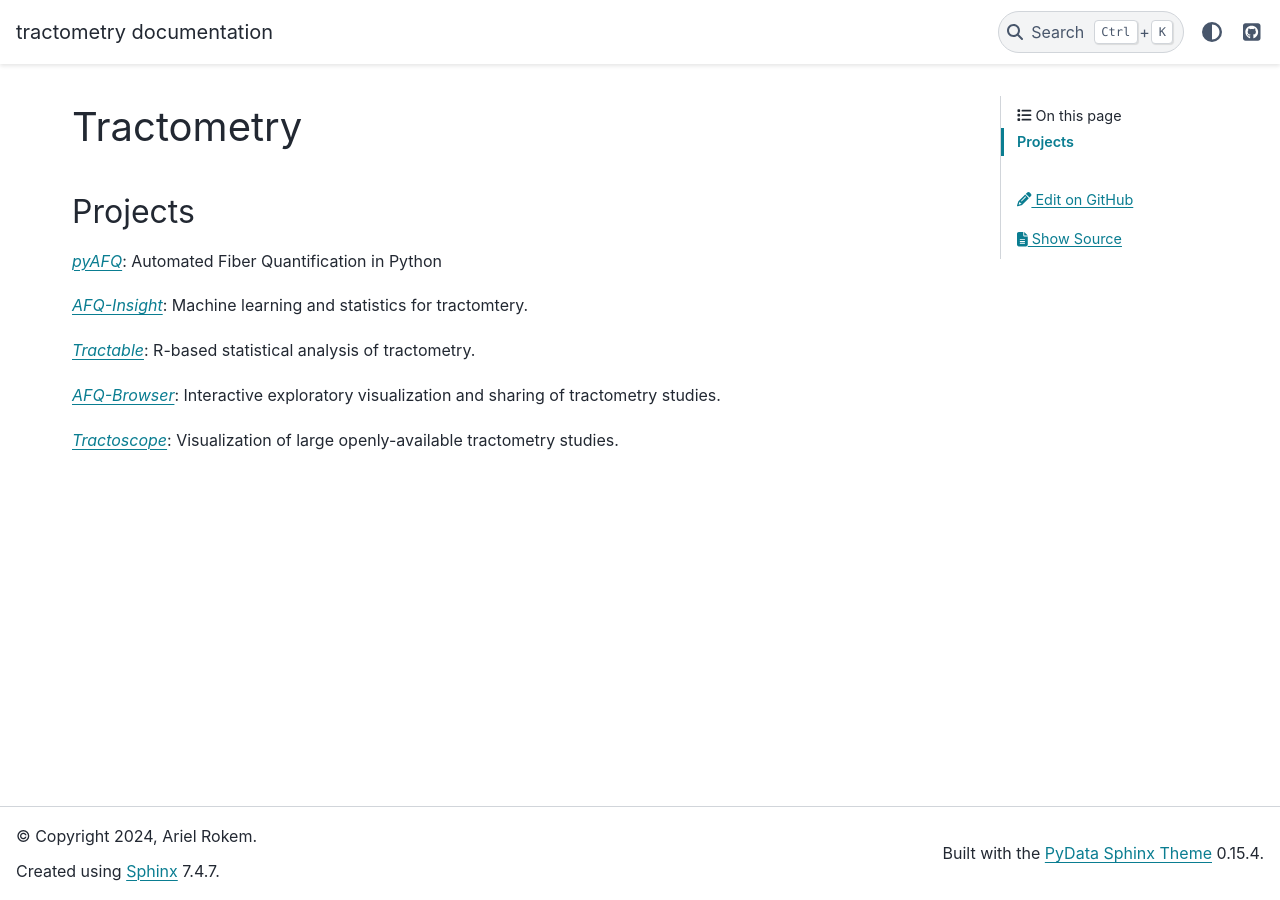
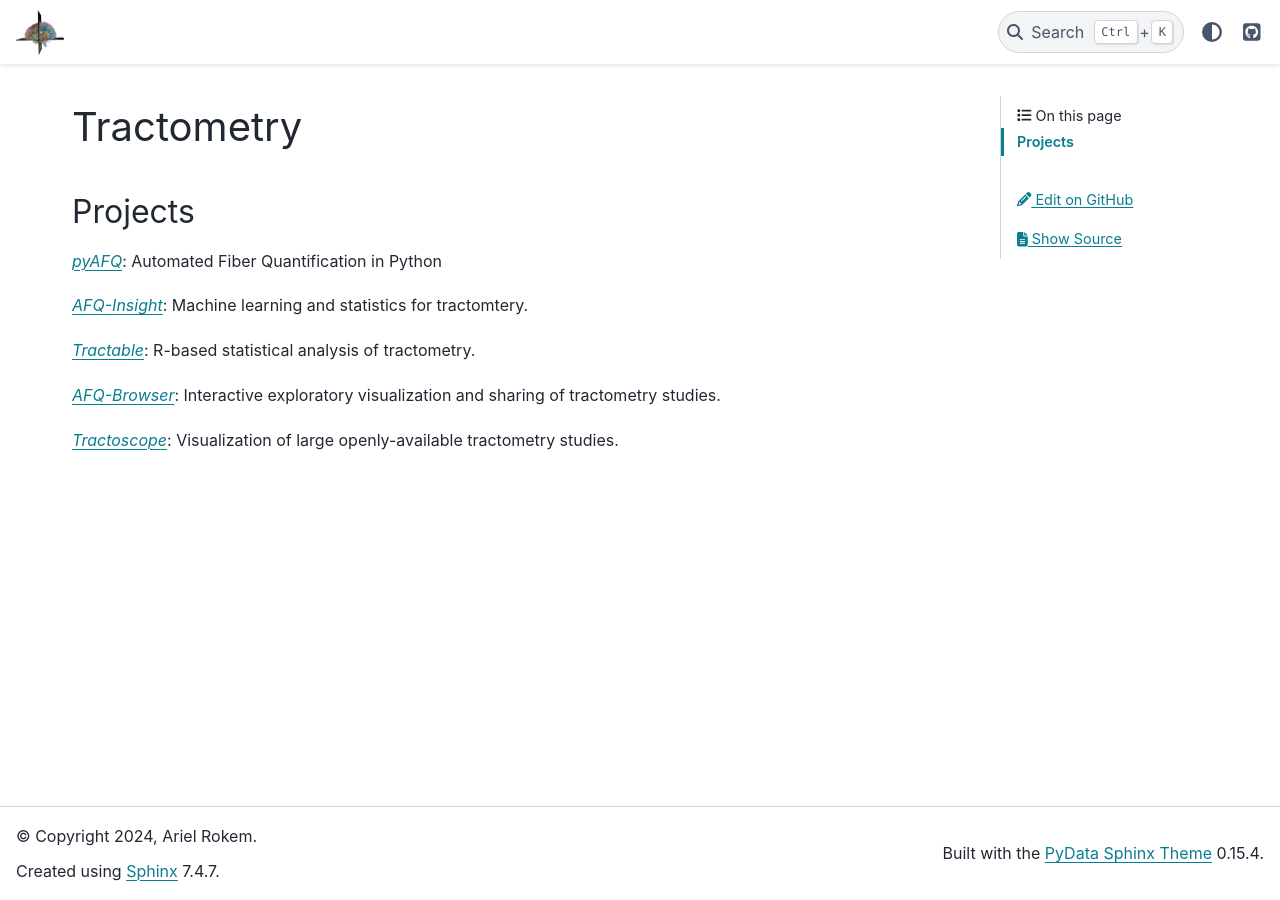
Before and after one commit to tractometry/tractometry.github.io, a Sphinx documentation site: the page built from source/index.md, in a window 1280 px wide. Built offline with Sphinx 7.4.7 and the PyData theme 0.15.4, drawn with Linux system fonts in a browser that asks for light colours.

Commit message:
Adds a logo to the page.

```diff
--- a/source/conf.py
+++ b/source/conf.py
@@ -29,7 +29,7 @@ html_static_path = ['_static']
 
 # Added theme configuration. See: https://pydata-sphinx-theme.readthedocs.io/
 
-# html_logo = "_static/logo.png"
+html_logo = "_static/logo.png"
 
 html_theme_options = {
     "use_edit_page_button": True,
```
Also changed, not shown: source/_static/logo.png (added).
